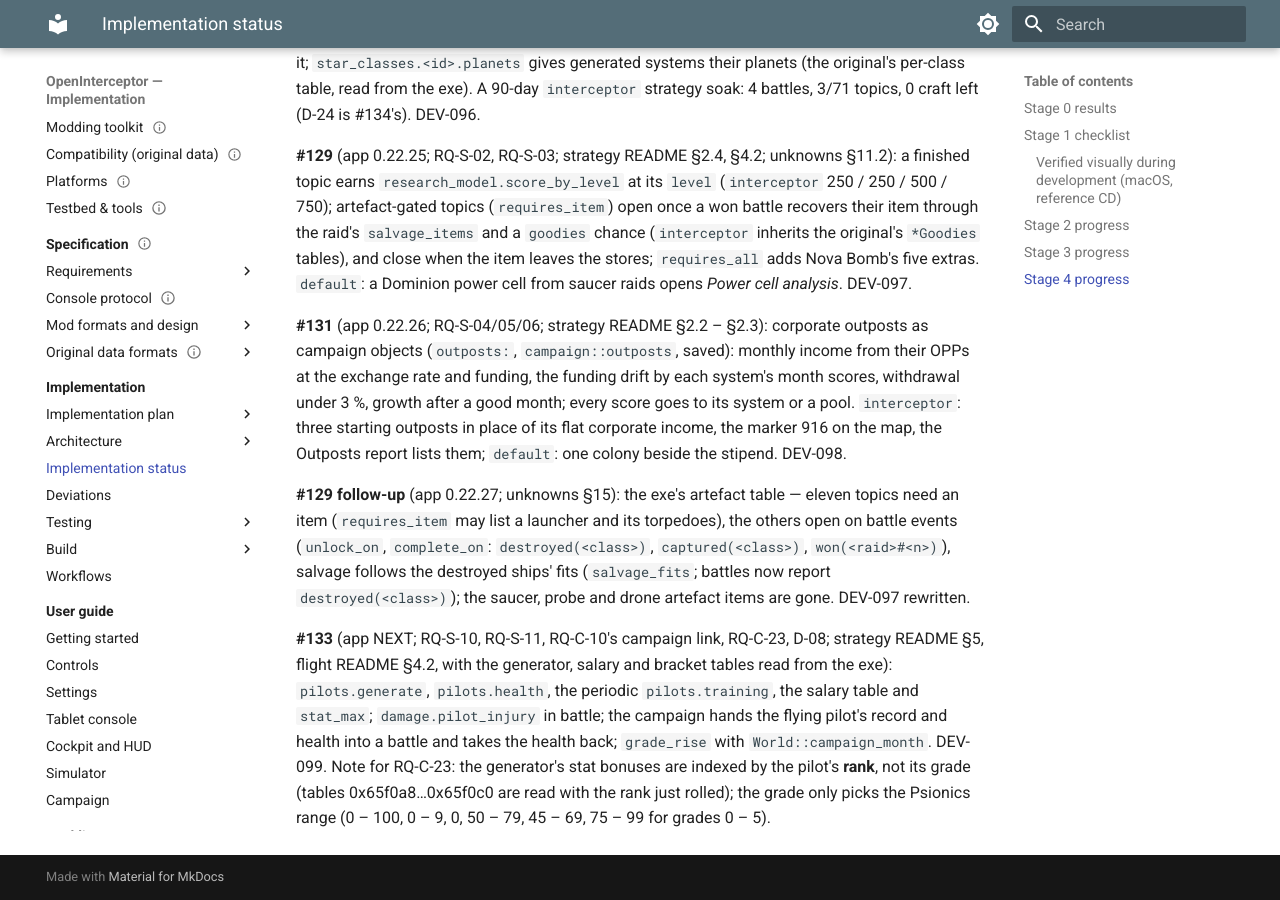
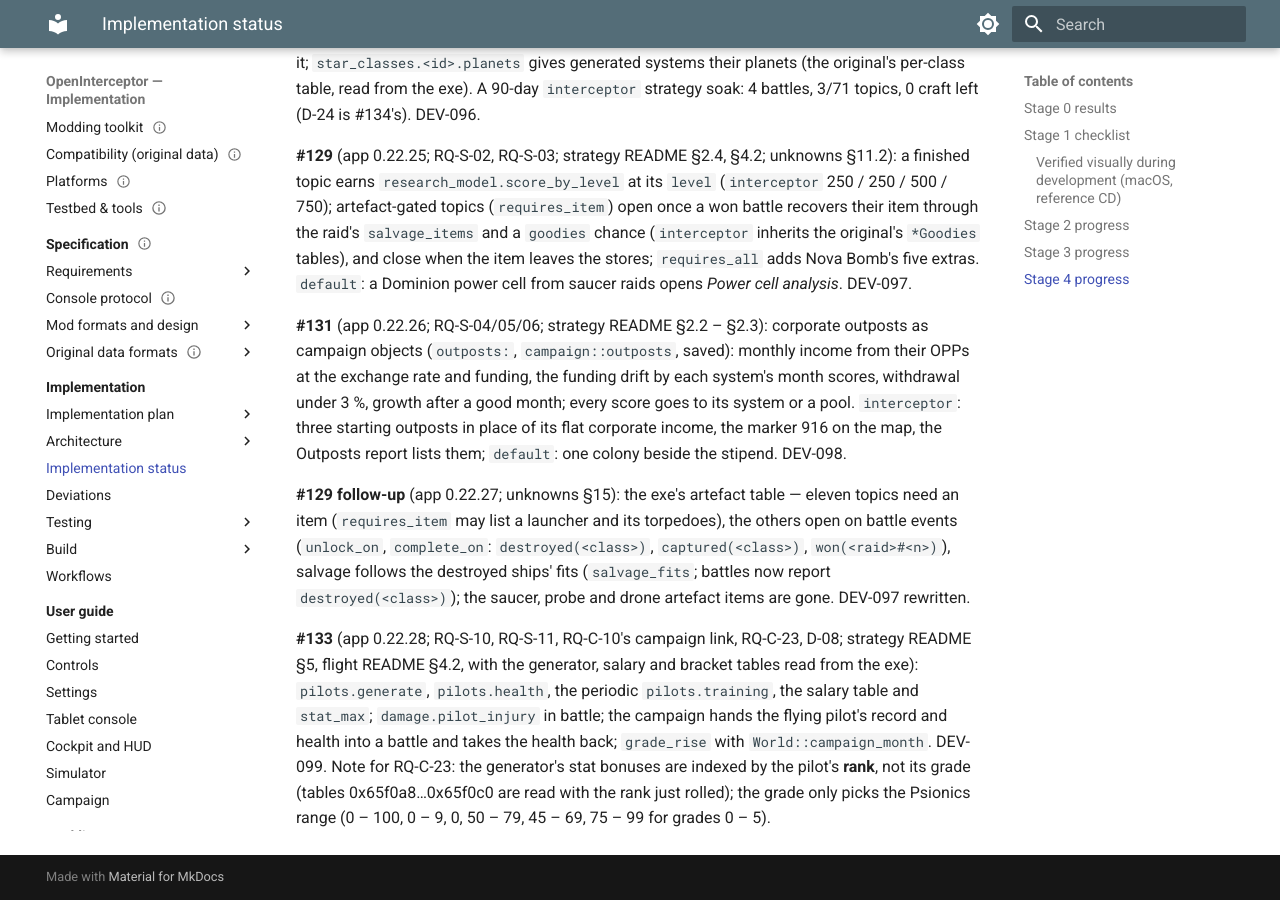
Before and after one commit to bbogovich/OpenInterceptor, an MkDocs documentation site: the page built from docs/implementation/status.md, in a window 1280 px wide and 900 px high, scrolled down 35503 px. Built offline with MkDocs 1.6.1 and Material for MkDocs 9.7.7, drawn with Linux system fonts in a browser that asks for light colours.

Commit message:
Docs: app 0.22.28
Co-Authored-By: Claude Opus 5.5 <noreply@anthropic.com>

```diff
--- a/docs/implementation/status.md
+++ b/docs/implementation/status.md
@@ -634,7 +634,7 @@ report lists them; `default`: one colony beside the stipend. DEV-098.
 follows the destroyed ships' fits (`salvage_fits`; battles now report `destroyed(<class>)`); the
 saucer, probe and drone artefact items are gone. DEV-097 rewritten.
 
-**#133** (app NEXT; RQ-S-10, RQ-S-11, RQ-C-10's campaign link, RQ-C-23, D-08; strategy README §5,
+**#133** (app 0.22.28; RQ-S-10, RQ-S-11, RQ-C-10's campaign link, RQ-C-23, D-08; strategy README §5,
 flight README §4.2, with the generator, salary and bracket tables read from the exe): `pilots.generate`,
 `pilots.health`, the periodic `pilots.training`, the salary table and `stat_max`; `damage.pilot_injury`
 in battle; the campaign hands the flying pilot's record and health into a battle and takes the health
```
Also changed, not shown: docs/implementation/deviations/index.md (+1 -1 lines), docs/implementation/testing/unit-tests.md (+1 -1 lines), docs/modding/reference.md (+1 -1 lines), docs/modding/scenarios.md (+1 -1 lines).
